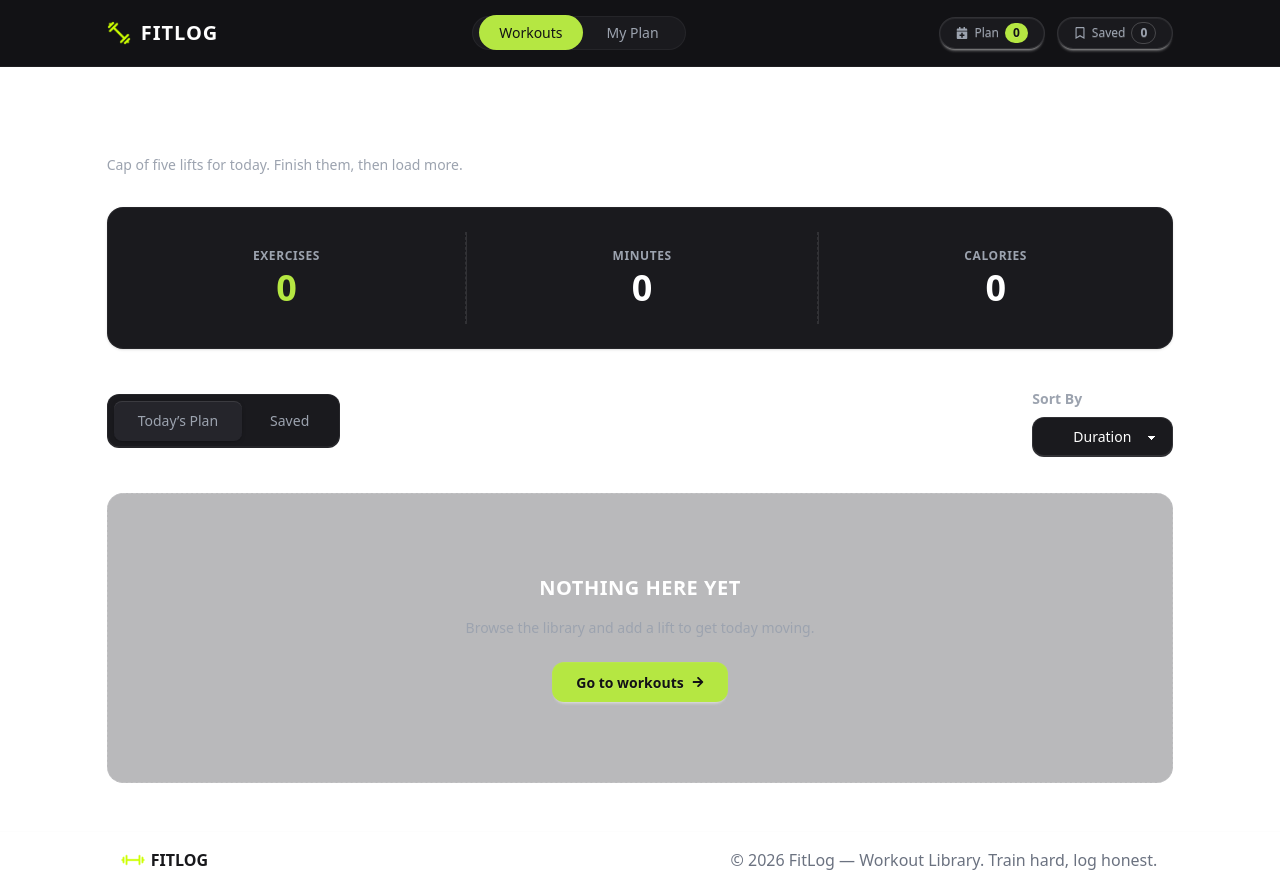
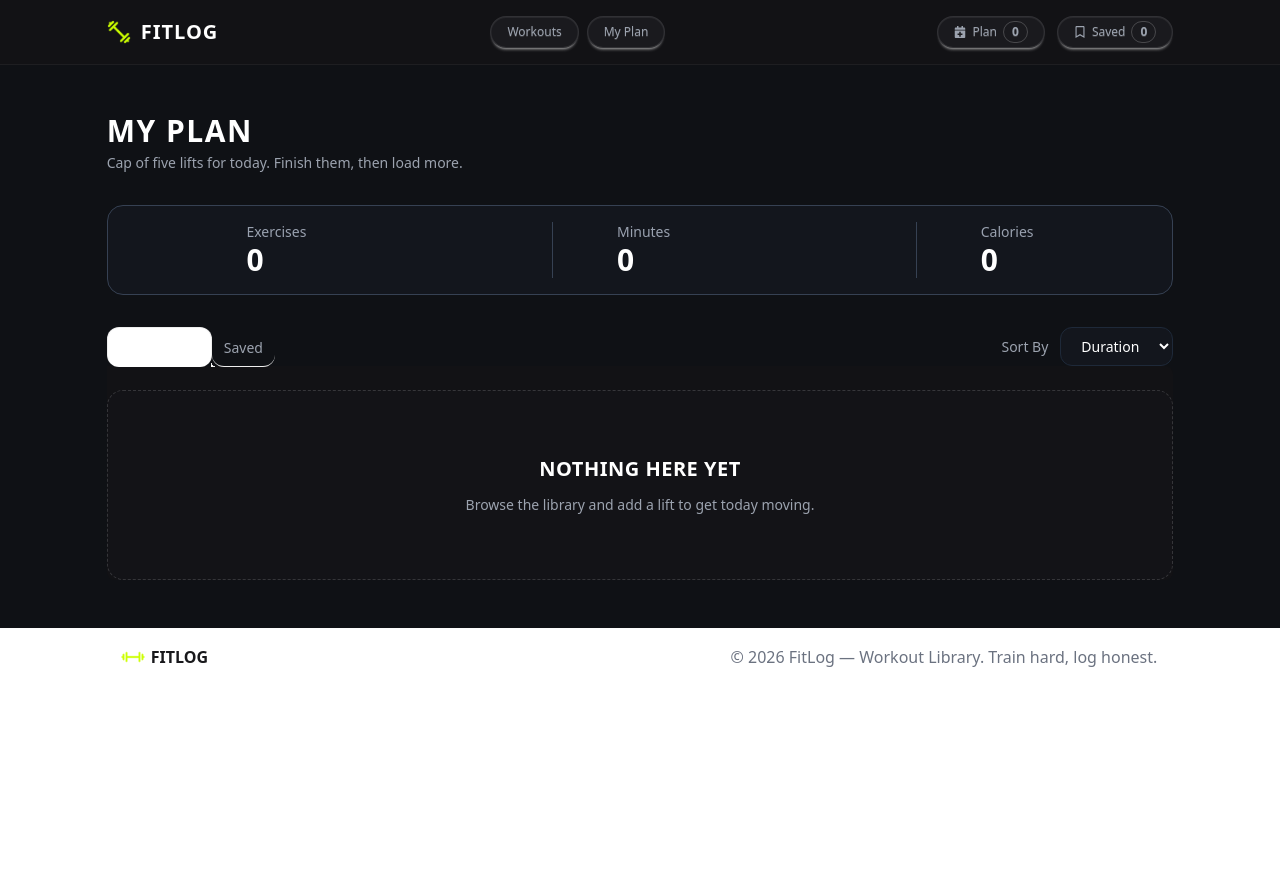
Before and after one commit to nuruddin2971/fit-log, a Next.js app: page /myPlan in a window 1280 px wide. After the commit the page ends 800 px from the top, so only its background shows below. Built offline with nearby package versions, Linux system fonts and the light colour scheme.

Commit message:
added plan and save btn dynamic

```diff
--- a/src/app/layout.tsx
+++ b/src/app/layout.tsx
@@ -4,6 +4,7 @@ import "./globals.css";
 import Navbar from "@/components/shared/Navbar";
 import Footer from "@/components/shared/Footer";
 import CardProvider from "@/context/CardContext";
+import { ToastContainer } from "react-toastify";
 
 const geistSans = Geist({
   variable: "--font-geist-sans",
@@ -31,6 +32,7 @@ export default function RootLayout({ children }: LayoutProps<"/">) {
           <Navbar></Navbar>
           {children}
           <Footer></Footer>
+          <ToastContainer theme="colored" />
         </CardProvider>
       </body>
     </html>
--- a/src/app/myPlan/page.tsx
+++ b/src/app/myPlan/page.tsx
@@ -1,105 +1,296 @@
 "use client";
+import LibraryCard from "@/components/shared/LibraryCard";
 import { CardContext } from "@/context/CardContext";
+import { TCard } from "@/types/card.type";
+import Image from "next/image";
 import Link from "next/link";
-import React, { useContext } from "react";
-import { FaArrowRight } from "react-icons/fa";
 
-const MyPlanePage = () => {
-  const { todayPlan, savedItems } = useContext(CardContext);
-  console.log(todayPlan, savedItems, "todayPlan", "savedItems");
+import React, { useContext, useState } from "react";
+import { AiOutlineFire } from "react-icons/ai";
+import { FaCheck, FaClock, FaRegStar } from "react-icons/fa";
+import { RxCross2 } from "react-icons/rx";
+
+const MyPlanPage = () => {
+  const {
+    todayPlan,
+    savedItems,
+    handleRemoveFromTodayPlan,
+    handleRemoveFromSaved,
+  } = useContext(CardContext);
+
+  const [sortBy, setSortBy] = useState<"duration" | "calories" | "rating">(
+    "duration",
+  );
+
+  const sortCards = (cards: TCard[]) => {
+    const sortedCards = [...cards];
+
+    if (sortBy === "duration") {
+      sortedCards.sort((a, b) => b.duration - a.duration);
+    } else if (sortBy === "calories") {
+      sortedCards.sort((a, b) => b.caloriesBurned - a.caloriesBurned);
+    } else if (sortBy === "rating") {
+      sortedCards.sort((a, b) => b.rating - a.rating);
+    }
+    return sortedCards;
+  };
+
+  const sortedTodayPlan = sortCards(todayPlan);
+  const sortedSavedItems = sortCards(savedItems);
+
+  // console.log(sortedTodayPlan, "sortedTodayPlan");
+  // console.log(sortedSavedItems, "sortedSavedItems");
+
+  const [isSaved, setIsSaved] = useState(false);
+
+  const totalTodaysPlanDuration = todayPlan.reduce(
+    (total: number, card: TCard) => total + (card.duration || 0),
+    0,
+  );
+
+  const totalTodaysPlanCalories = todayPlan.reduce(
+    (total: number, card: TCard) => total + (card.caloriesBurned || 0),
+    0,
+  );
+
+  const totalSavedDuration = savedItems.reduce(
+    (total: number, card: TCard) => total + (card.duration || 0),
+    0,
+  );
+
+  const totalSavedCalories = savedItems.reduce(
+    (total: number, card: TCard) => total + (card.caloriesBurned || 0),
+    0,
+  );
+
   return (
+    <div className="bg-[#0F1115]">
       <div className="w-10/12 mx-auto my-12 text-white space-y-8">
-      {/* Header */}
         <div>
-        <h2 className="font-extrabold text-3xl tracking-tight">MY PLAN</h2>
+          <h1 className="text-3xl font-extrabold tracking-wider uppercase">
+            My Plan
+          </h1>
           <p className="text-[#9CA3AF] text-sm mt-1">
             Cap of five lifts for today. Finish them, then load more.
           </p>
         </div>
 
-      {/* Stats Section */}
-      <div>
-        <div className="stats shadow bg-[#1a1a1e] border border-white/5 w-full rounded-2xl py-6">
-          <div className="stat place-items-center">
-            <div className="stat-title text-[#9CA3AF] text-xs font-semibold uppercase tracking-wider">
-              Exercises
+        {isSaved ? (
+          <div className="flex justify-around items-center bg-[#13161D] p-4 rounded-2xl border border-gray-700 w-full">
+            <div className="flex flex-col">
+              <span className="text-gray-400 text-sm">Exercises</span>
+              <span className="text-white text-3xl font-bold">
+                {savedItems.length}
+              </span>
             </div>
-            <div className="stat-value text-4xl font-extrabold text-[#b5e742] mt-1">
-              0
+
+            <div className="flex flex-col border-l border-gray-700 pl-16">
+              <span className="text-gray-400 text-sm">Minutes</span>
+              <span className="text-white text-3xl font-bold">
+                {totalSavedDuration}
+              </span>
+            </div>
+
+            <div className="flex flex-col border-l border-gray-700 pl-16">
+              <span className="text-gray-400 text-sm">Calories</span>
+              <span className="text-white text-3xl font-bold">
+                {totalSavedCalories}
+              </span>
             </div>
           </div>
+        ) : (
+          <div className="flex justify-around items-center bg-[#13161D] p-4 rounded-2xl border border-gray-700 w-full">
+            <div className="flex flex-col">
+              <span className="text-gray-400 text-sm">Exercises</span>
+              <span className="text-white text-3xl font-bold">
+                {todayPlan.length}
+              </span>
+            </div>
 
-          <div className="stat place-items-center border-l border-white/10">
-            <div className="stat-title text-[#9CA3AF] text-xs font-semibold uppercase tracking-wider">
-              Minutes
+            <div className="flex flex-col border-l border-gray-700 pl-16">
+              <span className="text-gray-400 text-sm">Minutes</span>
+              <span className="text-white text-3xl font-bold">
+                {totalTodaysPlanDuration}
+              </span>
             </div>
-            <div className="stat-value text-4xl font-extrabold text-white mt-1">
-              0
+
+            <div className="flex flex-col border-l border-gray-700 pl-16">
+              <span className="text-gray-400 text-sm">Calories</span>
+              <span className="text-white text-3xl font-bold">
+                {totalTodaysPlanCalories}
+              </span>
             </div>
           </div>
+        )}
 
-          <div className="stat place-items-center border-l border-white/10">
-            <div className="stat-title text-[#9CA3AF] text-xs font-semibold uppercase tracking-wider">
-              Calories
+        <div className="relative w-full">
+          <div className="absolute top-0 right-0 z-10 flex items-center gap-3 text-sm">
+            <span className="text-[#9CA3AF]">Sort By</span>
+            <select
+              value={sortBy}
+              onChange={(e) =>
+                setSortBy(e.target.value as "duration" | "calories" | "rating")
+              }
+              className="bg-[#13161D] text-white border border-gray-800 px-4 py-2 rounded-xl focus:outline-none cursor-pointer"
+            >
+              <option value={"duration"}>Duration</option>
+              <option value={"calories"}>Calories</option>
+              <option value={"rating"}>Rating</option>
+            </select>
           </div>
-            <div className="stat-value text-4xl font-extrabold text-white mt-1">
-              0
+
+          <div className="tabs tabs-lift">
+            <input
+              type="radio"
+              name="my_tabs_3"
+              className="tab text-[#9CA3AF] checked:text-white font-medium rounded-xl"
+              aria-label="Today's Plan"
+              defaultChecked
+              onChange={() => setIsSaved(false)}
+            />
+
+            <div className="tab-content bg-[#121215] border-none pt-6 space-y-4">
+              {sortedTodayPlan.length > 0 ? (
+                sortedTodayPlan.map((card: TCard, index: number) => (
+                  <div
+                    key={card.id || index}
+                    className="flex items-center justify-between bg-[#1a1a1e] p-4 rounded-2xl border border-white/5"
+                  >
+                    <div className="flex items-center gap-4">
+                      <div className="relative w-24 h-16 rounded-xl overflow-hidden shrink-0">
+                        <Image
+                          src={card.image}
+                          alt={card.name}
+                          fill
+                          className="object-cover"
+                        />
                       </div>
+                      <div className="space-y-1">
+                        <h3 className="font-extrabold text-lg uppercase tracking-wide text-white">
+                          {card.name}
+                        </h3>
+                        <p className="text-xs text-[#9CA3AF]">
+                          {card.equipment}
+                        </p>
+                        <div className="flex items-center gap-4 text-xs text-[#9CA3AF] pt-1">
+                          <span className="flex items-center gap-1">
+                            <FaClock className="text-xs" /> {card.duration} min
+                          </span>
+                          <span className="flex items-center gap-1">
+                            <AiOutlineFire className="text-xs" />{" "}
+                            {card.caloriesBurned} kcal
+                          </span>
+                          <span className="flex items-center gap-1">
+                            <FaRegStar className="text-xs" /> {card.rating}
+                          </span>
                         </div>
                       </div>
                     </div>
 
-      {/* Tabs & Sort Controls */}
-      <div className="flex flex-col sm:flex-row justify-between items-center gap-4">
-        {/* DaisyUI Tabs Box */}
-        <div className="tabs tabs-box bg-[#1a1a1e] p-1.5 rounded-xl border border-white/5 flex gap-1">
-          <input
-            type="radio"
-            name="my_tabs_1"
-            className="tab text-[#9CA3AF] [--tab-bg:#25252b] [--tab-border-color:transparent] rounded-lg font-medium text-sm px-6 py-2 transition-all"
-            aria-label="Today’s Plan"
-            defaultChecked
-          />
-          <input
-            type="radio"
-            name="my_tabs_1"
-            className="tab text-[#9CA3AF] [--tab-bg:#25252b] [--tab-border-color:transparent] rounded-lg font-medium text-sm px-6 py-2 transition-all"
-            aria-label="Saved"
-          />
+                    <div className="flex items-center gap-3">
+                      <Link href={`/workouts/${card.id}`}>
+                        <button className="btn btn-sm bg-[#25252b] hover:bg-[#2e2e36] text-white border-white/10 rounded-xl font-medium px-4">
+                          View Details
+                        </button>
+                      </Link>
+
+                      <button
+                        onClick={() => handleRemoveFromTodayPlan(card.id)}
+                        className="text-[#9CA3AF] hover:text-white p-2 transition cursor-pointer"
+                      >
+                        <RxCross2 className="text-lg" />
+                      </button>
                     </div>
-
-        {/* Sort By Dropdown */}
-        <fieldset className="fieldset flex items-center gap-3 w-full sm:w-auto justify-end">
-          <legend className="fieldset-legend text-sm text-[#9CA3AF]">
-            Sort By
-          </legend>
-          <select
-            defaultValue="Duration"
-            className="select bg-[#1a1a1e] text-white border border-white/10 rounded-xl px-10 py-2 text-sm focus:outline-none focus:border-[#b5e742]"
-          >
-            <option>Duration</option>
-            <option>Calories</option>
-            <option>Rating</option>
-          </select>
-        </fieldset>
                   </div>
-
-      {/* Empty State / Content Placeholder */}
-      <div className="border border-dashed border-white/15 rounded-2xl p-20 text-center bg-[#1a1a1e]/30 flex flex-col items-center justify-center space-y-4">
+                ))
+              ) : (
+                <div className="border border-dashed border-white/15 rounded-2xl p-16 text-center bg-[#1a1a1e]/30 flex flex-col items-center justify-center space-y-3">
                   <h3 className="font-extrabold text-xl tracking-wide uppercase text-white">
                     NOTHING HERE YET
                   </h3>
-        <p className="text-[#9CA3AF] text-sm max-w-sm">
+                  <p className="text-[#9CA3AF] text-sm">
                     Browse the library and add a lift to get today moving.
                   </p>
-        <Link href="/">
-          <button className="btn bg-[#b5e742] hover:bg-[#a2d435] text-[#121215] font-bold px-6 py-3 rounded-xl border-none mt-2 flex items-center gap-2">
-            Go to workouts <FaArrowRight className="text-xs" />
+                </div>
+              )}
+            </div>
+
+            <input
+              type="radio"
+              name="my_tabs_3"
+              className="tab text-[#9CA3AF] checked:text-white font-medium rounded-xl"
+              aria-label="Saved"
+              onChange={() => setIsSaved(true)}
+            />
+            <div className="tab-content bg-[#121215] border-none pt-6 space-y-4">
+              {sortedSavedItems.length > 0 ? (
+                sortedSavedItems.map((card: TCard, index: number) => (
+                  <div
+                    key={card.id || index}
+                    className="flex items-center justify-between bg-[#1a1a1e] p-4 rounded-2xl border border-white/5"
+                  >
+                    <div className="flex items-center gap-4">
+                      <div className="relative w-24 h-16 rounded-xl overflow-hidden shrink-0">
+                        <Image
+                          src={card.image}
+                          alt={card.name}
+                          fill
+                          className="object-cover"
+                        />
+                      </div>
+                      <div className="space-y-1">
+                        <h3 className="font-extrabold text-lg uppercase tracking-wide text-white">
+                          {card.name}
+                        </h3>
+                        <p className="text-xs text-[#9CA3AF]">
+                          {card.equipment}
+                        </p>
+                        <div className="flex items-center gap-4 text-xs text-[#9CA3AF] pt-1">
+                          <span className="flex items-center gap-1">
+                            <FaClock className="text-xs" /> {card.duration} min
+                          </span>
+                          <span className="flex items-center gap-1">
+                            <AiOutlineFire className="text-xs" />{" "}
+                            {card.caloriesBurned} kcal
+                          </span>
+                          <span className="flex items-center gap-1">
+                            <FaRegStar className="text-xs" /> {card.rating}
+                          </span>
+                        </div>
+                      </div>
+                    </div>
+
+                    <div className="flex items-center gap-3">
+                      <Link href={`/workouts/${card.id}`}>
+                        <button className="btn btn-sm bg-[#25252b] hover:bg-[#2e2e36] text-white border-white/10 rounded-xl font-medium px-4">
+                          View Details
                         </button>
                       </Link>
+                      <button
+                        onClick={() => handleRemoveFromSaved(card.id)}
+                        className="text-[#9CA3AF] hover:text-white p-2 transition cursor-pointer"
+                      >
+                        <RxCross2 className="text-lg" />
+                      </button>
+                    </div>
+                  </div>
+                ))
+              ) : (
+                <div className="border border-dashed border-white/15 rounded-2xl p-16 text-center bg-[#1a1a1e]/30 flex flex-col items-center justify-center space-y-3">
+                  <h3 className="font-extrabold text-xl tracking-wide uppercase text-white">
+                    NOTHING HERE YET
+                  </h3>
+                  <p className="text-[#9CA3AF] text-sm">
+                    Browse the library and add a lift to get today moving.
+                  </p>
+                </div>
+              )}
+            </div>
+          </div>
+        </div>
       </div>
     </div>
   );
 };
 
-export default MyPlanePage;
+export default MyPlanPage;
--- a/src/components/cardDetails/TodayPlanBtn.tsx
+++ b/src/components/cardDetails/TodayPlanBtn.tsx
@@ -3,15 +3,20 @@ import { CardContext } from "@/context/CardContext";
 import { TCard } from "@/types/card.type";
 import React, { useContext } from "react";
 import { FaCalendarPlus } from "react-icons/fa";
+import { toast } from "react-toastify";
 
 const TodayPlanBtn = ({ card }: { card: TCard }) => {
   const { todayPlan, setTodayPlan } = useContext(CardContext);
 
   const handleTodayPlanBtn = () => {
-    console.log("handleTodayPlan", card);
+    const isAlreadyAdded = todayPlan.some((item: TCard) => item.id === card.id);
+    if (isAlreadyAdded) {
+      toast.error("Already in your plan!");
+      return;
+    }
 
     setTodayPlan([...todayPlan, card]);
-    alert(`You have added "${card.name}"`);
+    toast.success(`You have added "${card.name}"`);
   };
   return (
     <div>
--- a/src/components/shared/Footer.tsx
+++ b/src/components/shared/Footer.tsx
@@ -6,8 +6,8 @@ const Footer = () => {
   return (
     <div>
       <hr className="border-neutral-content opacity-10" />
-      <div className="w-10/12 mx-auto p-4">
-        <div className="flex justify-between">
+      <div className="w-11/12 sm:w-10/12 mx-auto p-4">
+        <div className="flex flex-col sm:flex-row justify-between items-center gap-4 text-center sm:text-left">
           <h2 className="flex items-center gap-2 font-bold">
             <span className="-rotate-45">
               <Image src={logo} alt="fit log logo" width={20} height={20} />
--- a/src/components/shared/Navbar.tsx
+++ b/src/components/shared/Navbar.tsx
@@ -1,14 +1,17 @@
+"use client";
 import Image from "next/image";
-import React from "react";
 import logo from "@/assets/logo.png";
 import Link from "next/link";
 import { FaCalendarPlus, FaRegBookmark } from "react-icons/fa";
+import { CardContext } from "@/context/CardContext";
+import { useContext } from "react";
 
 const Navbar = () => {
+  const { todayPlan, savedItems } = useContext(CardContext);
+
   return (
-    <div className="bg-[#121215] text-white">
-      <nav className="w-10/12 mx-auto flex justify-between items-center py-4">
-        {/* Logo / Brand */}
+    <div className="sticky top-0 z-50 bg-[#121215] text-white">
+      <nav className="w-11/12 sm:w-10/12 mx-auto flex flex-col sm:flex-row justify-between items-center py-4 gap-4 sm:gap-0">
         <Link
           href="/"
           className="flex items-center gap-2.5 font-bold text-xl tracking-wider"
@@ -25,44 +28,45 @@ const Navbar = () => {
           FITLOG
         </Link>
 
-        {/* Center Nav Links (Pill Style) */}
-        <ul className="flex items-center gap-1 bg-[#1a1a1e] p-1.5 rounded-full border border-white/5 text-sm">
-          <li>
-            <Link
-              href="/"
-              className="px-5 py-2 rounded-full font-medium bg-[#b5e742] text-[#121215] transition"
-            >
+        <div className="flex items-center gap-2">
+          <Link href="/">
+            <button className="btn btn-sm bg-[#1a1a1e] hover:bg-[#25252b] text-white border-white/10 rounded-full px-4 normal-case font-normal">
+              <span className="text-[#9CA3AF] flex items-center font-medium">
                 Workouts
+              </span>
+            </button>
           </Link>
-          </li>
-          <li>
-            <Link
-              href="/myPlan"
-              className="px-5 py-2 rounded-full font-medium text-[#9CA3AF] hover:text-white transition"
-            >
+
+          <Link href="/myPlan">
+            <button className="btn btn-sm bg-[#1a1a1e] hover:bg-[#25252b] text-white border-white/10 rounded-full px-4 normal-case font-normal">
+              <span className="text-[#9CA3AF] flex items-center font-medium">
                 My Plan
+              </span>
+            </button>
           </Link>
-          </li>
-        </ul>
+        </div>
 
-        {/* Right Action Buttons */}
         <div className="flex items-center gap-3">
+          <Link href="/myPlan">
             <button className="btn btn-sm bg-[#1a1a1e] hover:bg-[#25252b] text-white border-white/10 rounded-full px-4 normal-case font-normal">
               <span className="text-[#9CA3AF] flex items-center gap-1.5">
                 <FaCalendarPlus className="text-xs" /> Plan
               </span>
-            <span className="bg-[#b5e742] text-[#121215] font-bold px-2 py-0.5 rounded-full text-xs">
-              0
+              <span className="bg-transparent border border-white/20 text-[#9CA3AF] font-bold px-2 py-0.5 rounded-full text-xs">
+                {todayPlan.length}
               </span>
             </button>
+          </Link>
+          <Link href="/myPlan">
             <button className="btn btn-sm bg-[#1a1a1e] hover:bg-[#25252b] text-white border-white/10 rounded-full px-4 normal-case font-normal">
               <span className="text-[#9CA3AF] flex items-center gap-1.5">
                 <FaRegBookmark className="text-xs" /> Saved
               </span>
               <span className="bg-transparent border border-white/20 text-[#9CA3AF] font-bold px-2 py-0.5 rounded-full text-xs">
-              0
+                {savedItems.length}
               </span>
             </button>
+          </Link>
         </div>
       </nav>
       <hr className="border-white/5" />
```
Also changed, not shown: src/app/workouts/[id]/page.tsx (+8 -8 lines), src/components/cardDetails/SavedItemsBtn.tsx (+9 -2 lines), src/components/shared/LibraryCard.tsx (+0 -10 lines), src/context/CardContext.tsx (+17 -0 lines), 1 other file (tests, documents, lock files or other folders). Lines whose indentation alone changed are shown as unchanged.
